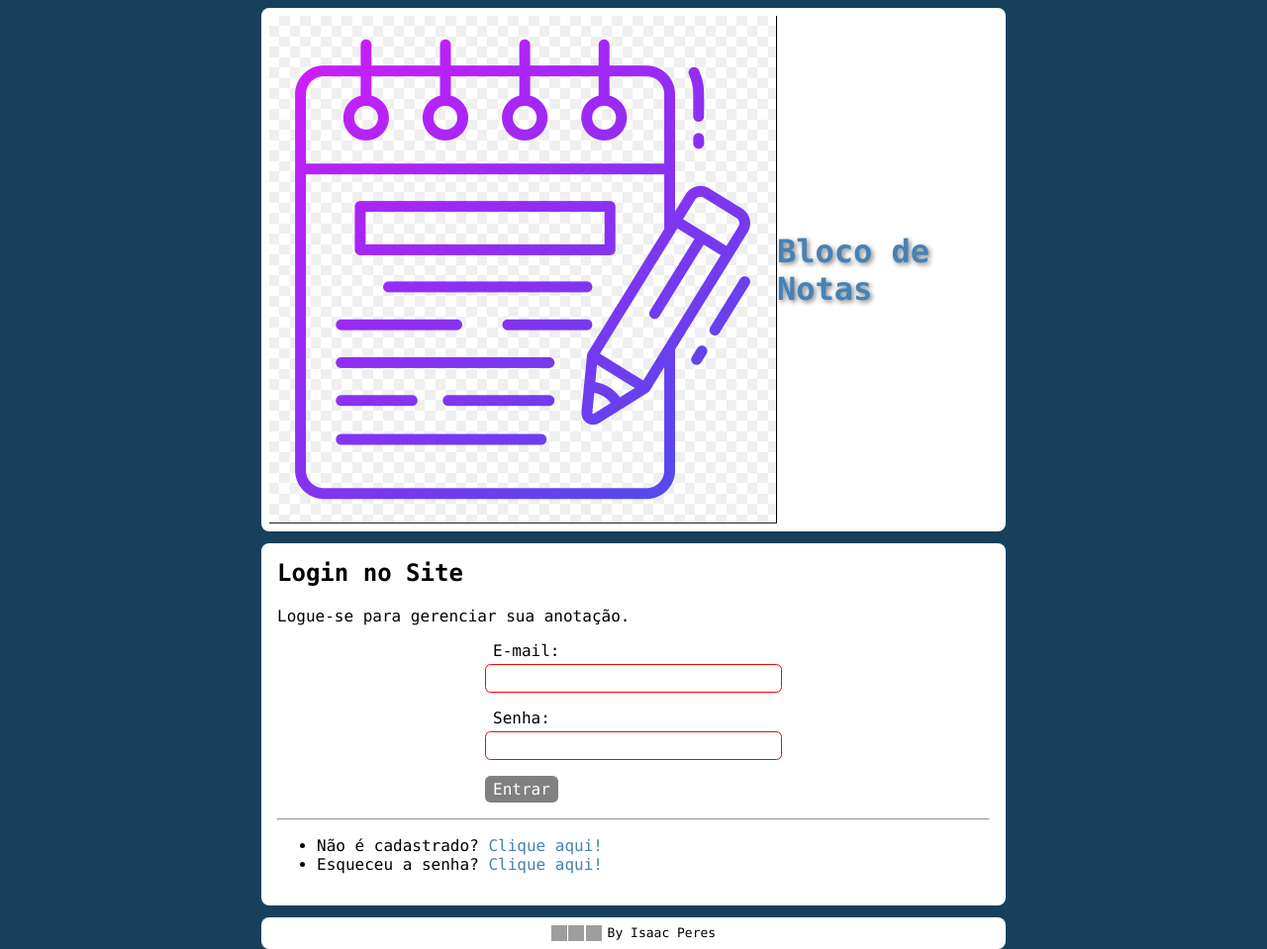
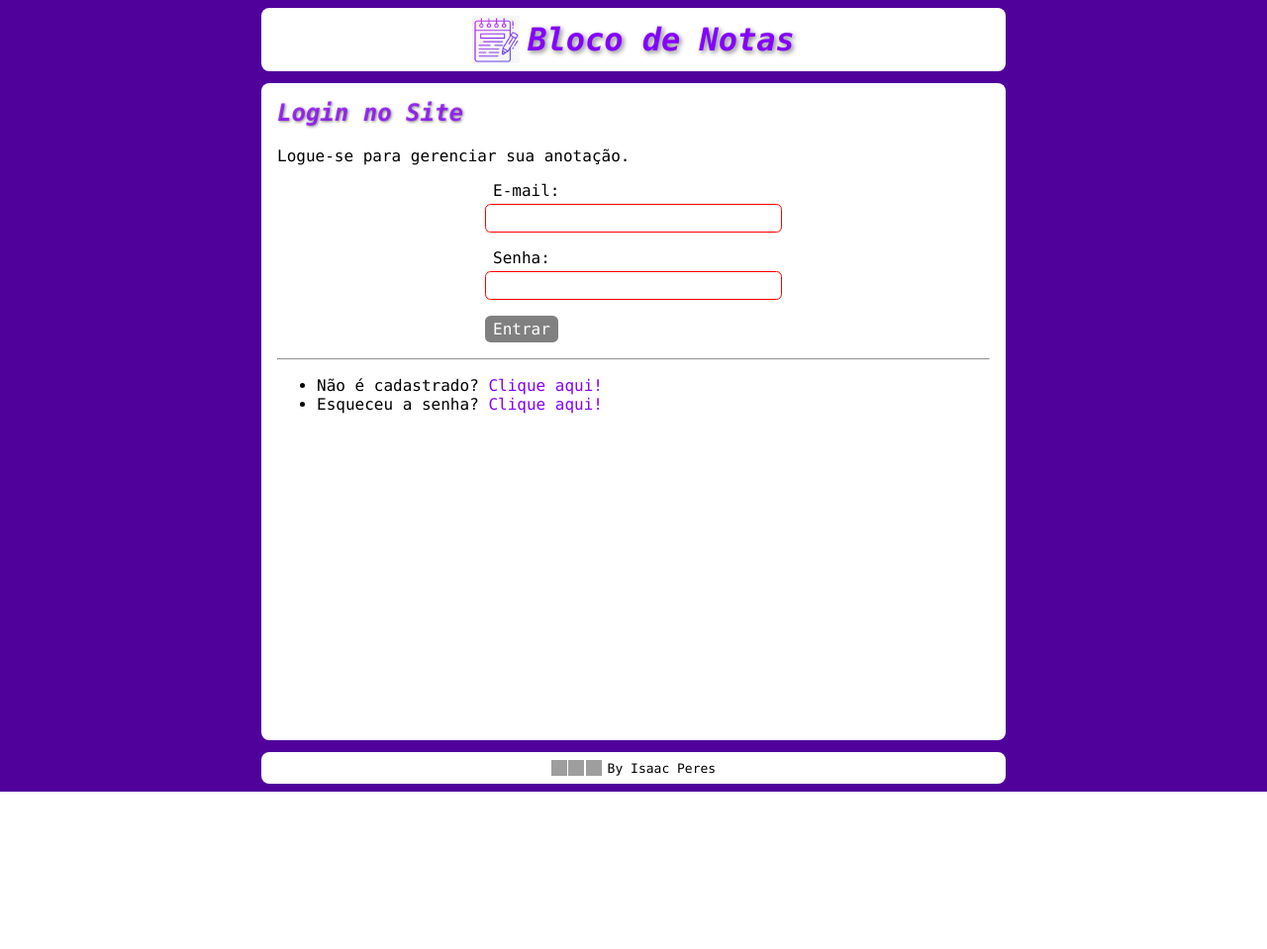
Before and after one commit to Isaacperes/bloco-de-notas, a Flask app: page /login in a window 1280 px wide. Shown: the whole page at 99% size. After the commit the page ends 800 px from the top, so only its background shows below. Run offline with Flask 3, Linux system fonts and the light colour scheme; some libraries are stand-ins or nearby versions; grey boxes are pictures that could not be loaded.

Commit message:
2024.12.02.01
Aluno: Isaac Peres

```diff
--- a/static/css/_template.css
+++ b/static/css/_template.css
@@ -8,19 +8,19 @@
     --font-size: 16px;
 
     /* Cor de fundo do site */
-    --background-color: rgb(23, 64, 92);
+    --background-color: rgb(80, 0, 155);
 
     /* Cor 1 do tema */
-    --primary-color: steelblue;
+    --primary-color: rgb(132, 0, 255);
 
     /* Cor 2 do tema */
-    --secondary-color: orange;
+    --secondary-color: rgb(255, 0, 64);
 
     /* Cor 3 do tema */
     --tertiary-color: orangered;
 
     /* Cor de fundo das caixas*/
-    --box-background-color: white;
+    --box-background-color: rgb(255, 255, 255);
 
     /* Definição do logotipo */
     --logo-border: .8px black;
@@ -93,6 +93,7 @@
     display: flex;
     align-items: center;
     justify-content: center;
+    font-style: italic;
 }
 
 #wrap>header i {
@@ -102,6 +103,13 @@
     color: var(--secondary-color);
     -webkit-text-stroke: var(--logo-border);
     text-shadow: 2px 2px 5px grey;
+}
+
+#wrap>header img{
+    display: block;
+    margin-right: .5rem;
+    width: 3rem;
+    height: 3rem;
 }
 
 #wrap>header h1 {
@@ -116,7 +124,7 @@
 }
 
 #wrap>nav>a {
-    color: var(--primary-color);
+    color: rgba(139, 5, 248, 0.8);
     display: flex;
     flex-direction: column;
     align-items: center;
@@ -179,6 +187,9 @@
 
 #wrap>main>h2:first-child {
     margin-top: 0;
+    font-style: italic;
+    color: rgba(139, 5, 248, 0.8);
+    text-shadow: 1px 1px 3px rgba(0, 0, 0, 0.5);
 }
 
 #wrap>footer {
@@ -251,7 +262,7 @@
 }
 
 #wrap>main form:valid button[type=submit] {
-    background-color: steelblue;
+    background-color: rgb(255, 0, 255);
     pointer-events: all;
 }
 
@@ -300,6 +311,7 @@
 .item div {
     padding: .5rem;
     flex-grow: 1;
+    font-style: italic;
 }
 
 .item h4 {
```
Also changed, not shown: static/img/bloco-de-notas.png.
